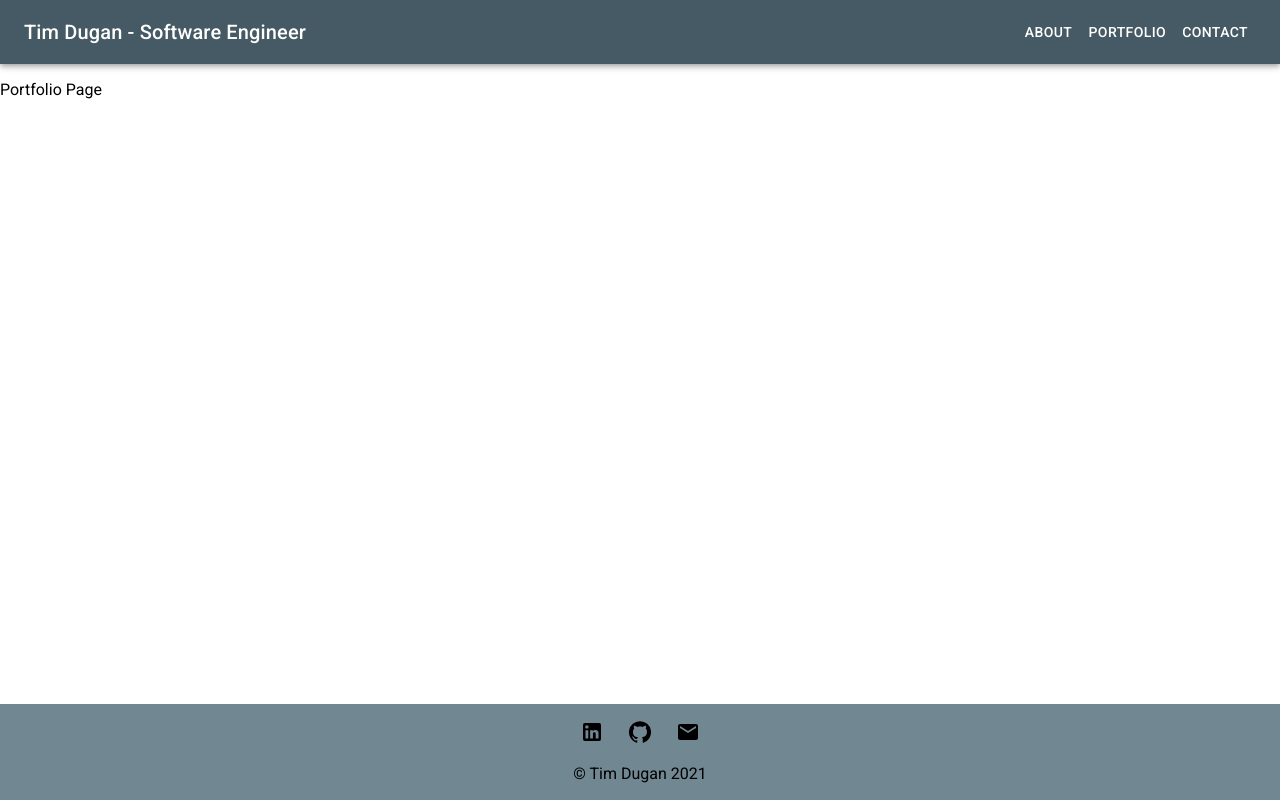
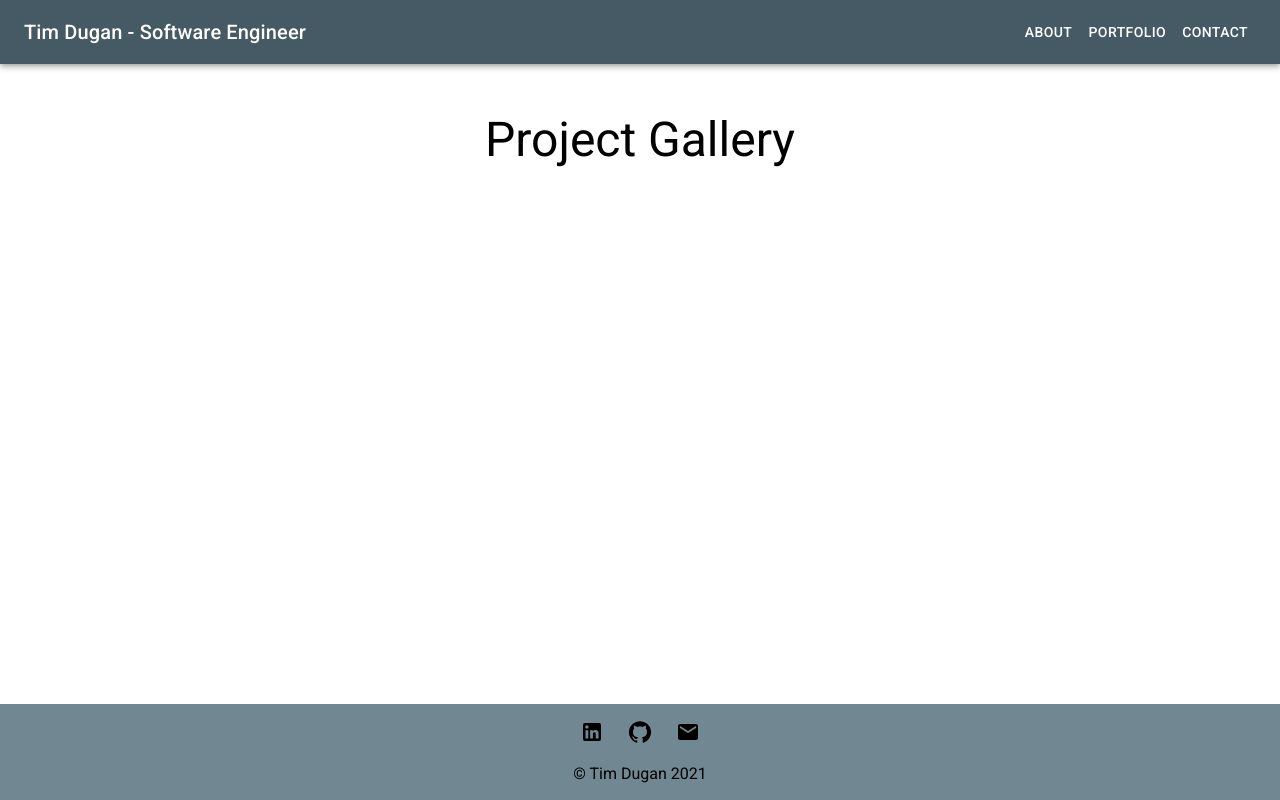
Before and after one commit to tadugan/tadugan.github.io, a React (Create React App) app: page /#/about in a window 1280 px wide. Both pictures are taken after a click on the button "PORTFOLIO". Built offline with nearby package versions, Linux system fonts and the light colour scheme.

Commit message:
Added portfolio header

```diff
--- a/src/components/Portfolio/Portfolio.css
+++ b/src/components/Portfolio/Portfolio.css
@@ -1,3 +1,3 @@
 .portfolio-body {
-
+    margin: 48px;
 }
--- a/src/components/Portfolio/Portfolio.jsx
+++ b/src/components/Portfolio/Portfolio.jsx
@@ -1,11 +1,22 @@
+import { Grid, Typography } from "@mui/material";
 import React from "react";
 import './Portfolio.css';
 
 function Portfolio() {
     return (
-      <div className="portfolio-body">
-          <p>Portfolio Page</p>
-      </div>
+        <div className="portfolio-body">
+          <Grid
+            container
+            spacing={0}
+            direction="column"
+            justifyContent="center"
+            alignItems="center"
+          >
+            <Grid item>
+              <Typography variant="h3" component="h2">Project Gallery</Typography>
+            </Grid>
+          </Grid>
+        </div>
     );
   }
 
```
